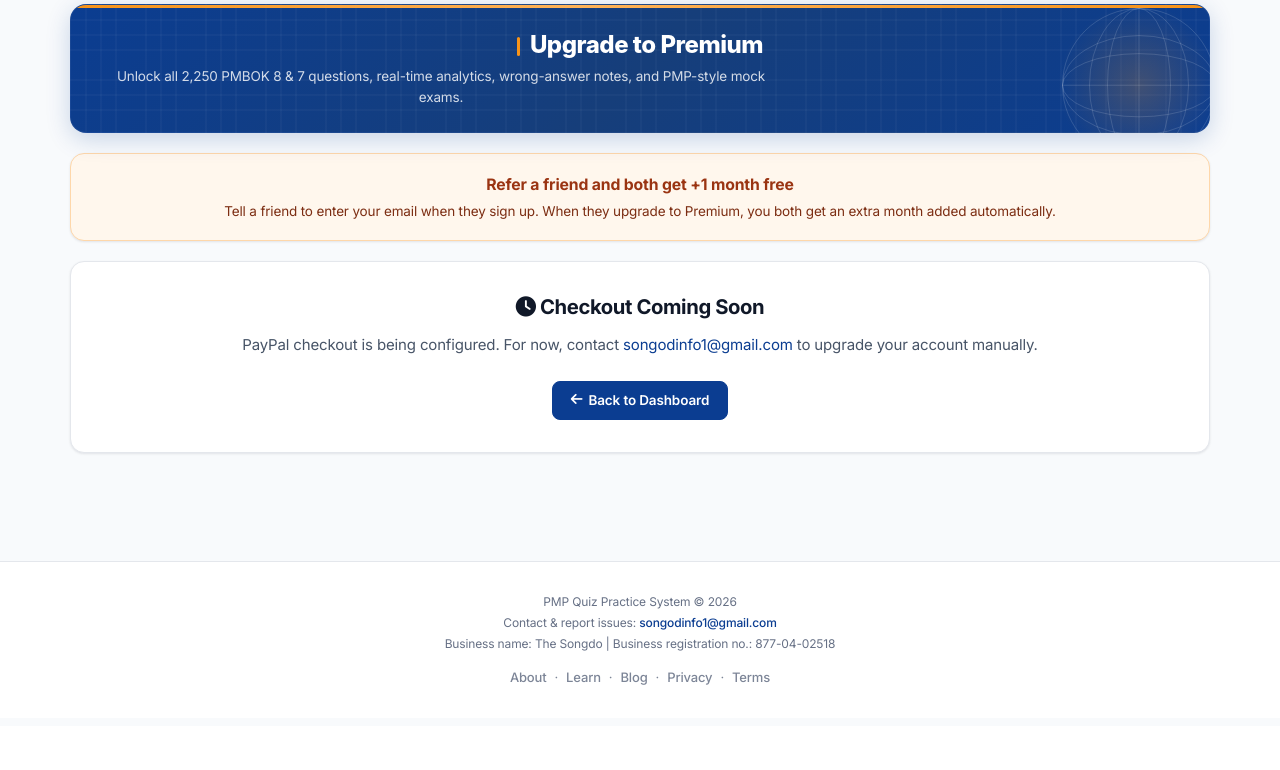
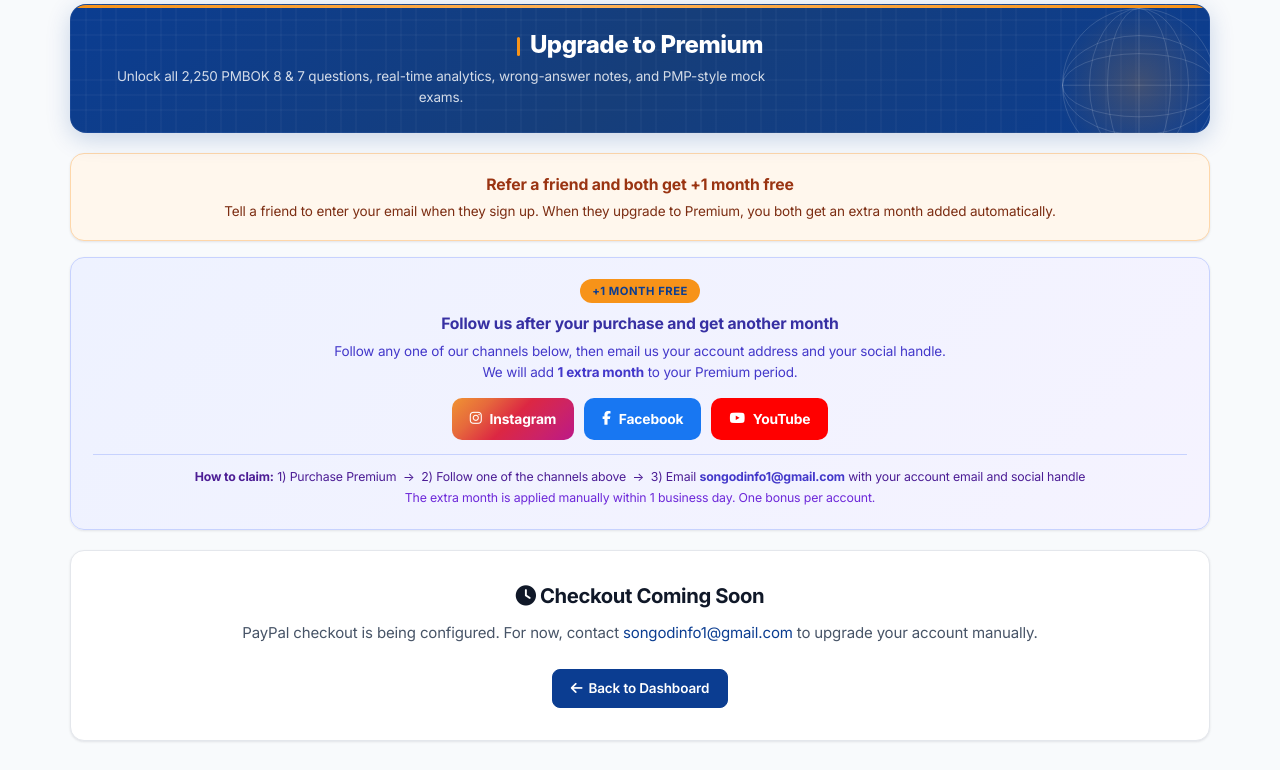
Before and after one commit to prolab-PMP/pmp-quiz-en, a Flask app: page /upgrade in a window 1280 px wide. Shown: the part 74-844 px from the top of the page. Before the commit the page ends 759 px from the top, so only its background shows below. Run offline with Flask 3, Linux system fonts and the light colour scheme; a user stored in the database is signed in; data comes from the database, SQL or seed files in the repository; some libraries are stand-ins or nearby versions; some web fonts are replaced.

Commit message:
feat(upgrade): social follow bonus - +1 month for Instagram/Facebook/YouTube follow

```diff
--- a/templates/upgrade.html
+++ b/templates/upgrade.html
@@ -7,12 +7,51 @@
     <p>Unlock all 2,250 PMBOK 8 &amp; 7 questions, real-time analytics, wrong-answer notes, and PMP-style mock exams.</p>
 </section>
 
-<div class="card" style="padding:18px 22px; margin:0 0 20px; background:#fff7ed; border:1px solid #fed7aa; text-align:center;">
+<div class="card" style="padding:18px 22px; margin:0 0 16px; background:#fff7ed; border:1px solid #fed7aa; text-align:center;">
     <div style="font-size:1.05rem; font-weight:700; color:#9a3412; margin-bottom:4px;">
         Refer a friend and both get +1 month free
     </div>
     <div style="font-size:0.9rem; color:#7c2d12;">
         Tell a friend to enter your email when they sign up. When they upgrade to Premium, you both get an extra month added automatically.
+    </div>
+</div>
+
+<!-- Social follow bonus: +1 month -->
+<div class="card" style="padding:20px 22px; margin:0 0 20px; background:linear-gradient(135deg,#eef2ff 0%,#f5f3ff 100%); border:1px solid #c7d2fe;">
+    <div style="text-align:center; margin-bottom:14px;">
+        <div style="display:inline-block; background:var(--pmi-gold,#F79319); color:#0B3D91; font-weight:800; font-size:0.75rem; letter-spacing:0.5px; padding:3px 12px; border-radius:999px; margin-bottom:8px;">
+            +1 MONTH FREE
+        </div>
+        <div style="font-size:1.05rem; font-weight:700; color:#3730a3; margin-bottom:4px;">
+            Follow us after your purchase and get another month
+        </div>
+        <div style="font-size:0.9rem; color:#4338ca; line-height:1.6;">
+            Follow any one of our channels below, then email us your account address and your social handle.<br>
+            We will add <strong>1 extra month</strong> to your Premium period.
+        </div>
+    </div>
+
+    <div style="display:flex; flex-wrap:wrap; gap:10px; justify-content:center; margin-bottom:14px;">
+        <a href="https://www.instagram.com/pmpwayexam/" target="_blank" rel="noopener"
+           style="display:inline-flex; align-items:center; gap:8px; padding:10px 18px; border-radius:10px; text-decoration:none; font-weight:700; font-size:0.92rem; color:#fff; background:linear-gradient(135deg,#f09433,#e6683c 25%,#dc2743 50%,#cc2366 75%,#bc1888);">
+            <i class="fab fa-instagram"></i> Instagram
+        </a>
+        <a href="https://www.facebook.com/share/1JN1oL5sxU/" target="_blank" rel="noopener"
+           style="display:inline-flex; align-items:center; gap:8px; padding:10px 18px; border-radius:10px; text-decoration:none; font-weight:700; font-size:0.92rem; color:#fff; background:#1877F2;">
+            <i class="fab fa-facebook-f"></i> Facebook
+        </a>
+        <a href="https://www.youtube.com/@pmpquiz" target="_blank" rel="noopener"
+           style="display:inline-flex; align-items:center; gap:8px; padding:10px 18px; border-radius:10px; text-decoration:none; font-weight:700; font-size:0.92rem; color:#fff; background:#FF0000;">
+            <i class="fab fa-youtube"></i> YouTube
+        </a>
+    </div>
+
+    <div style="font-size:0.82rem; color:#4c1d95; text-align:center; line-height:1.7; border-top:1px solid #c7d2fe; padding-top:12px;">
+        <strong>How to claim:</strong>
+        1) Purchase Premium &nbsp;→&nbsp; 2) Follow one of the channels above &nbsp;→&nbsp;
+        3) Email <a href="mailto:songodinfo1@gmail.com" style="color:#4338ca; font-weight:700;">songodinfo1@gmail.com</a>
+        with your account email and social handle<br>
+        <span style="color:#6d28d9;">The extra month is applied manually within 1 business day. One bonus per account.</span>
     </div>
 </div>
 
```
